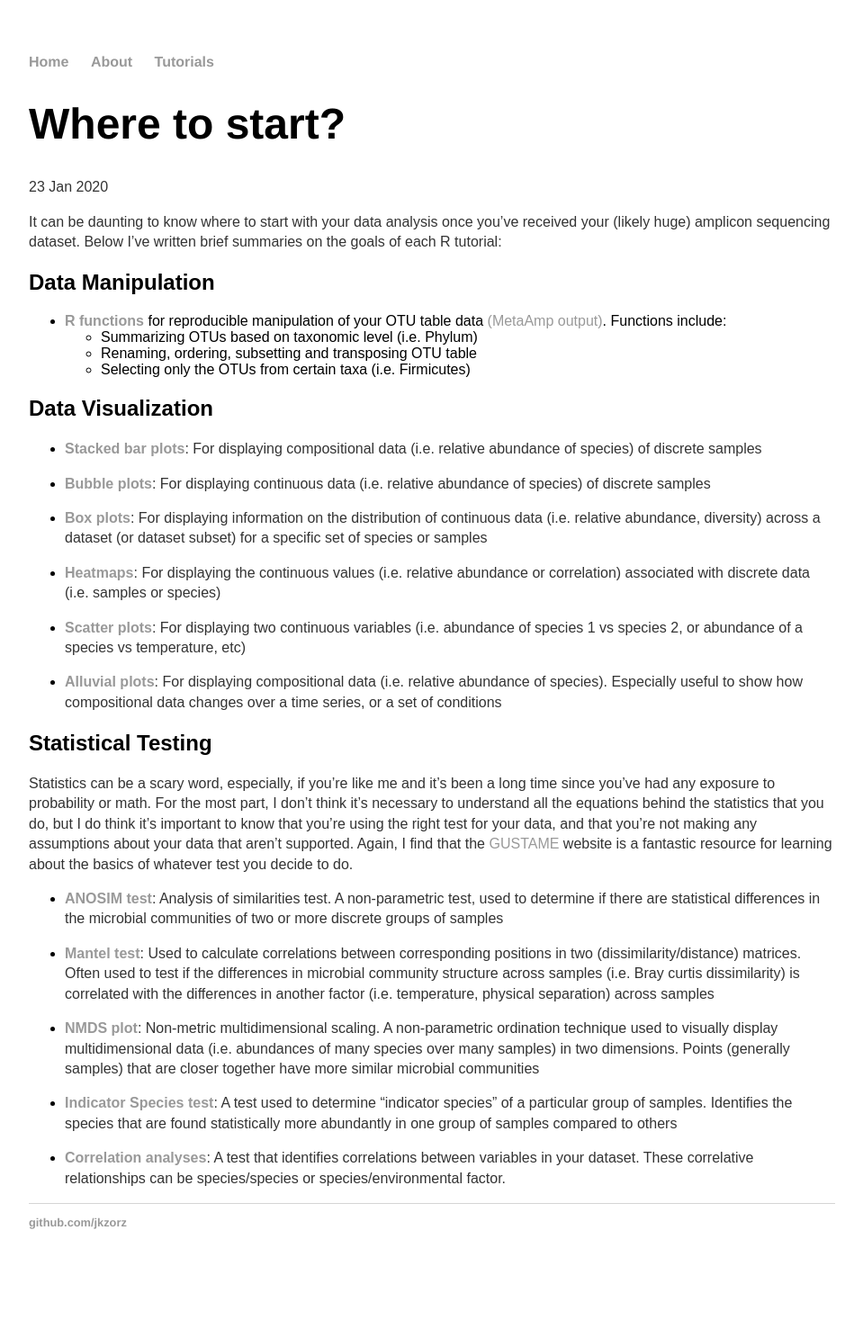
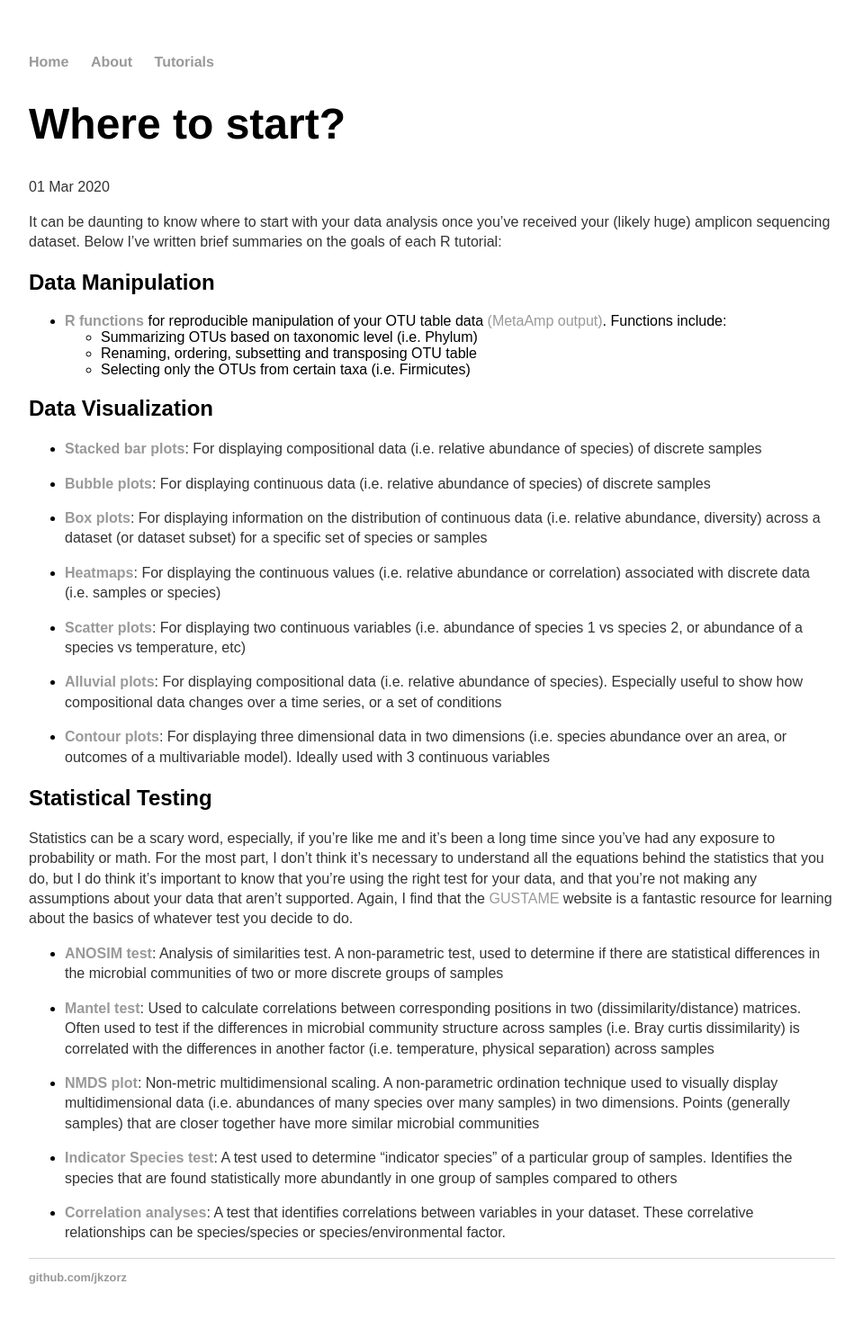
Before and after one commit to jkzorz/jkzorz.github.io, a Jekyll site: the page built from _posts/2019-07-04-Where-to-start.md, in a window 1280 px wide. Shown: the whole page at 90% size, without its empty margins (160-1119 px from the left). Built offline with Jekyll 4.4.1, drawn with Linux system fonts in a browser that asks for light colours; before the commit the page ends 1426 px from its top, so only the background shows below that.

Commit message:
Update 2019-07-04-Where-to-start.md

```diff
--- a/_posts/2019-07-04-Where-to-start.md
+++ b/_posts/2019-07-04-Where-to-start.md
@@ -1,7 +1,7 @@
 ---
 layout: post
 title: "Where to start?"
-date: 2020-01-23
+date: 2020-03-01
 ---
 
 
@@ -28,6 +28,8 @@ It can be daunting to know where to start with your data analysis once you've re
 
    - **[Alluvial plots](https://jkzorz.github.io/2020/01/22/alluvial-plots.html)**: For displaying compositional data (i.e. relative abundance of species). Especially useful to show how compositional data changes over a time series, or a set of conditions
 
+   - **[Contour plots](https://jkzorz.github.io/2020/02/29/contour-plots.html)**: For displaying three dimensional data in two dimensions (i.e. species abundance over an area, or outcomes of a multivariable model). Ideally used with 3 continuous variables
+
 
 
 
```
